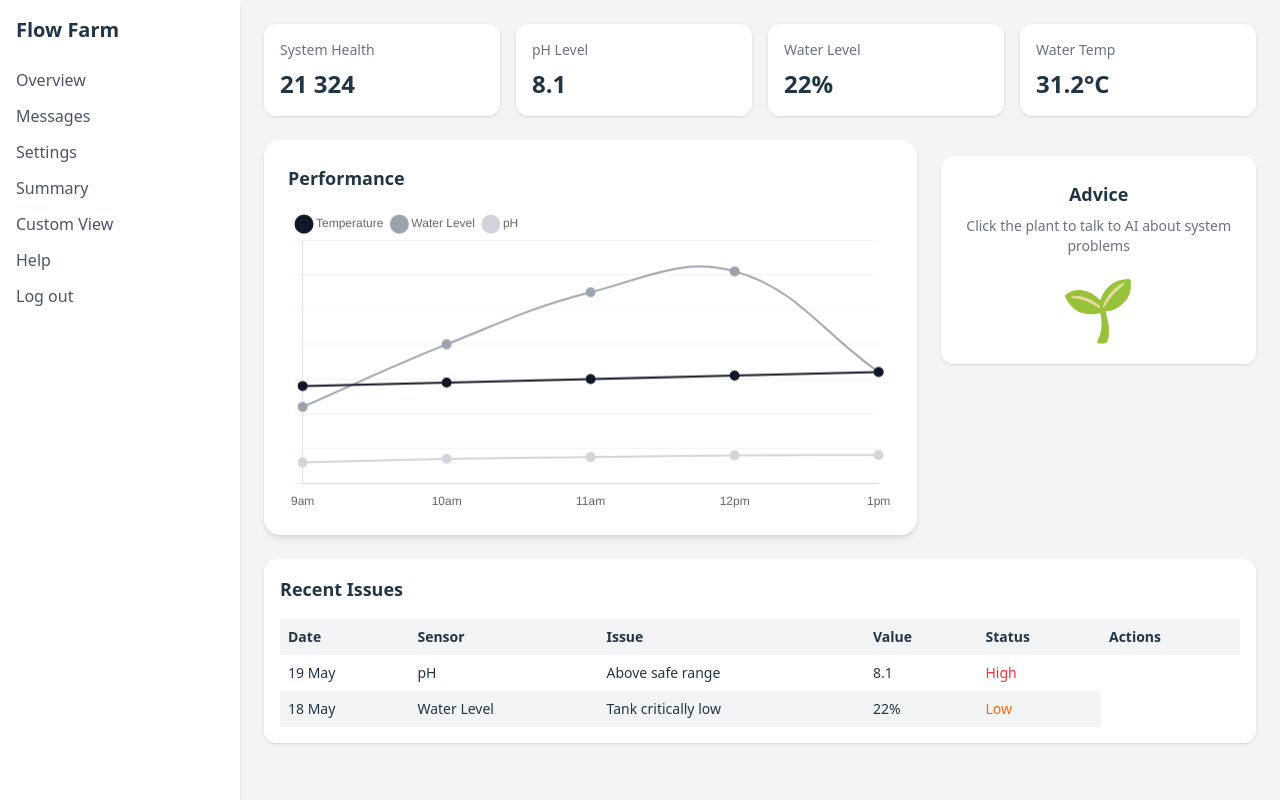
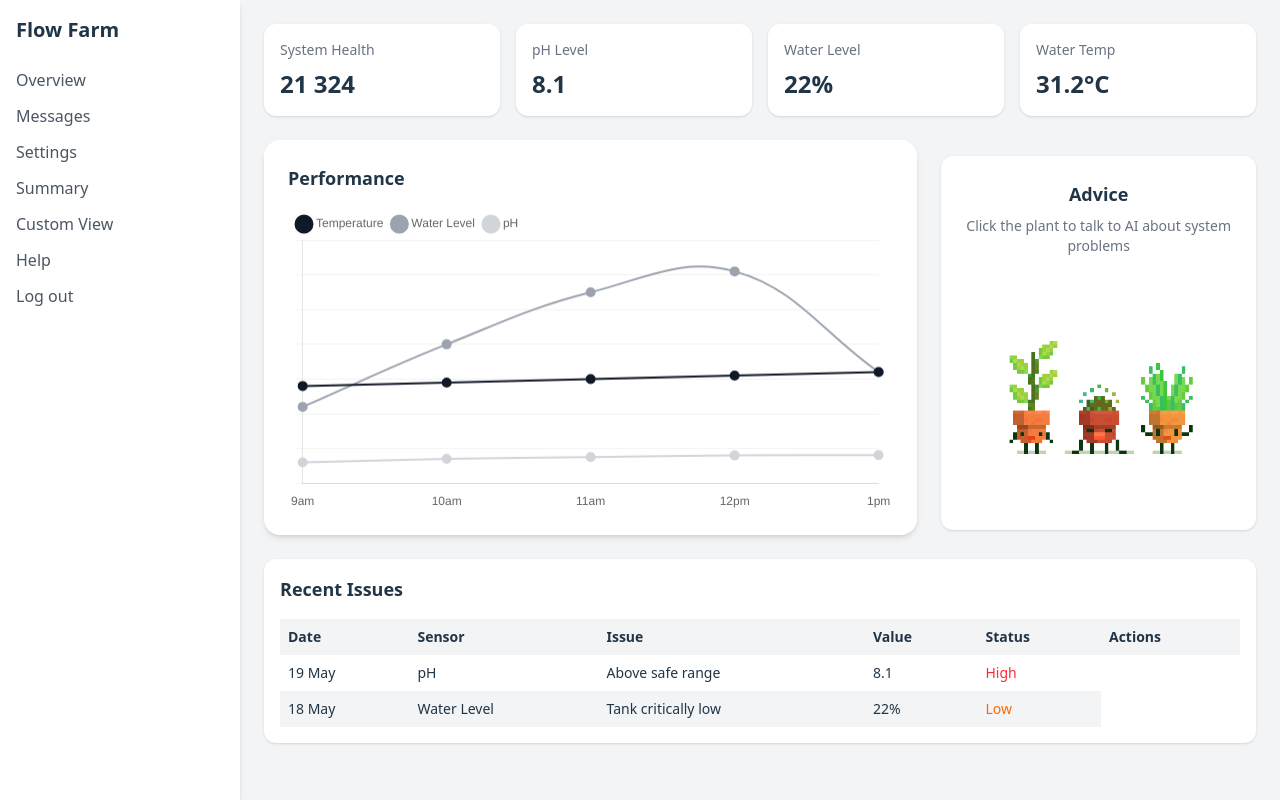
Before and after one commit to Blessedce/Flow-Farm, a React (Vite) app: page /dashboard in a window 1280 px wide. Built offline with nearby package versions, Linux system fonts and the light colour scheme.

Commit message:
Add advice card

```diff
--- a/src/components/dashboard/AdviceCard.jsx
+++ b/src/components/dashboard/AdviceCard.jsx
@@ -1,7 +1,9 @@
+import gif1 from "./images/gif1.gif";
+
 export default function AdviceCard() {
 
   const handleClick = () => {
-    window.open("https://chat.openai.com", "_blank");
+    window.open("https://chat.openai.com/", "_blank");
   };
 
   return (
@@ -19,9 +21,11 @@ export default function AdviceCard() {
         onClick={handleClick}
         className="cursor-pointer inline-block transition-transform duration-300 hover:scale-110 active:scale-95"
       >
-        <div className="text-6xl animate-bounce">
-          🌱
-        </div>
+        <img
+          src={gif1}
+          alt="Plant AI"
+          className="w-65 h-55 object-contain mx-auto"
+        />
       </div>
 
     </div>
```
Also changed, not shown: src/components/dashboard/images/gif1.gif (added).
